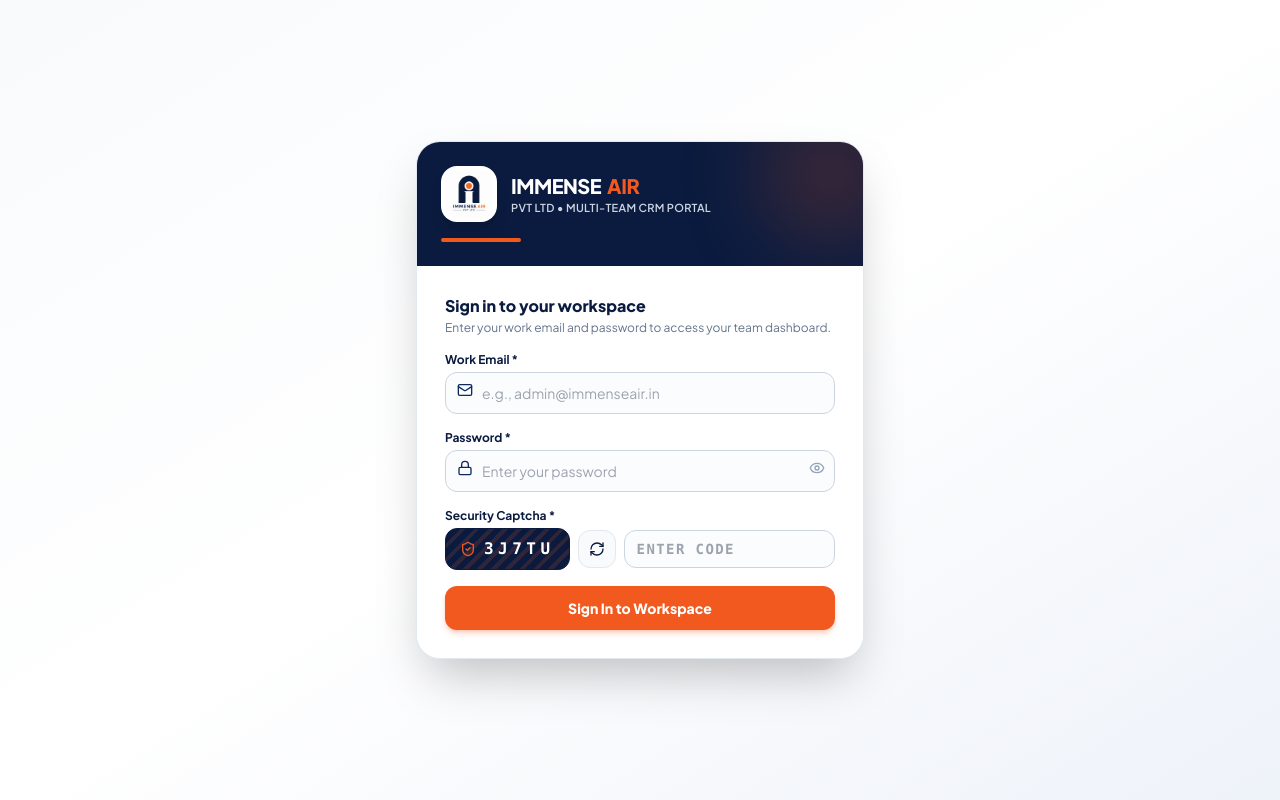
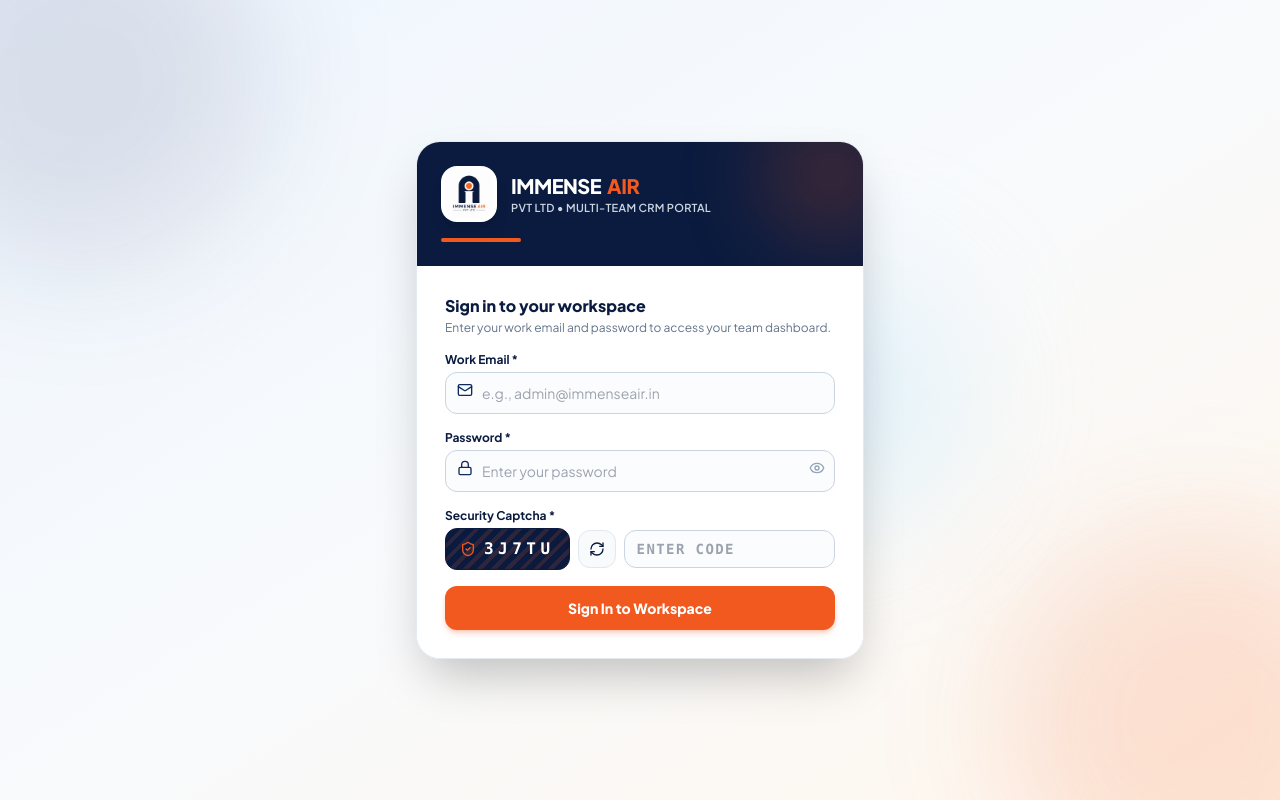
Before and after one commit to immenseairacc-ops/CRM, a Next.js app: page / in a window 1280 px wide. Built offline with nearby package versions, Linux system fonts and the light colour scheme; a web font is replaced by a local one.

Commit message:
Add soft light branded background to LoginScreen

```diff
--- a/src/components/LoginScreen.tsx
+++ b/src/components/LoginScreen.tsx
@@ -67,8 +67,12 @@ export function LoginScreen({
   };
 
   return (
-    <div className="min-h-screen bg-gradient-to-br from-[#F8FAFC] via-white to-[#EEF2F9] flex items-center justify-center p-4 sm:p-6">
-      <div className="w-full max-w-md bg-white rounded-3xl shadow-2xl border border-slate-200 overflow-hidden">
+    <div className="min-h-screen relative overflow-hidden bg-gradient-to-br from-[#EFF6FF] via-[#F8FAFC] to-[#FFF7ED] flex items-center justify-center p-4 sm:p-6">
+      {/* Soft Light Branded Ambient Orbs */}
+      <div className="pointer-events-none absolute -top-28 -left-28 w-96 h-96 rounded-full bg-[#0A1B3F]/10 blur-3xl" />
+      <div className="pointer-events-none absolute -bottom-28 -right-28 w-96 h-96 rounded-full bg-[#F2591F]/15 blur-3xl" />
+      <div className="pointer-events-none absolute top-1/3 right-1/4 w-64 h-64 rounded-full bg-sky-200/35 blur-3xl" />
+      <div className="w-full max-w-md relative z-10 bg-white/95 backdrop-blur rounded-3xl shadow-2xl border border-slate-200/90 overflow-hidden">
         {/* 30% Deep Navy Blue Header with Crisp White Logo Badge & 20% Orange Accent */}
         <div className="bg-[#0A1B3F] px-6 py-6 text-white relative overflow-hidden">
           <div className="absolute -right-10 -top-10 w-36 h-36 rounded-full bg-[#F2591F]/20 blur-2xl pointer-events-none" />
```
